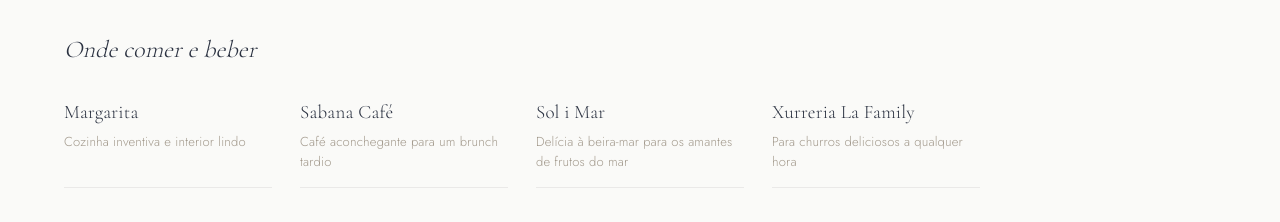
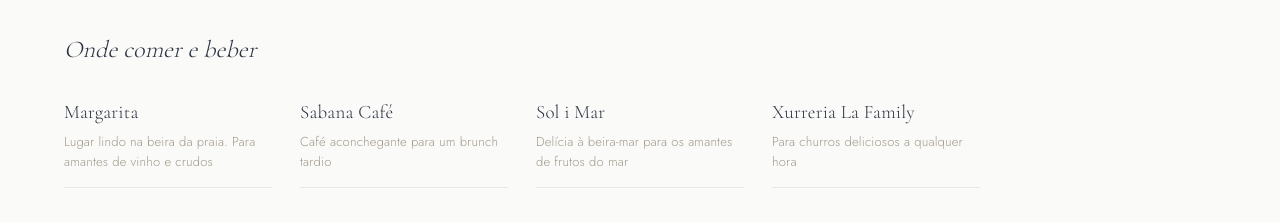
Before and after one commit to bf-hash/casamento-isabele-joao, a Next.js app: page /guia-costa-brava in a window 1280 px wide. Shown: the part 6240-6462 px from the top of the page. Built offline with nearby package versions, Linux system fonts and the light colour scheme.

Commit message:
Atualiza descrição do Margarita em Palafrugell
Co-Authored-By: Claude Opus 4.8 <noreply@anthropic.com>
Claude-Session: https://claude.ai/code/session_012Yh7ybTAtauewoNF3sbpYq

```diff
--- a/src/app/guia-costa-brava/page.tsx
+++ b/src/app/guia-costa-brava/page.tsx
@@ -211,7 +211,7 @@ const REGIONS: Region[] = [
         places: [
           {
             name: "Margarita",
-            note: "Cozinha inventiva e interior lindo",
+            note: "Lugar lindo na beira da praia. Para amantes de vinho e crudos",
             url: maps("Margarita Calella de Palafrugell"),
           },
           {
```
